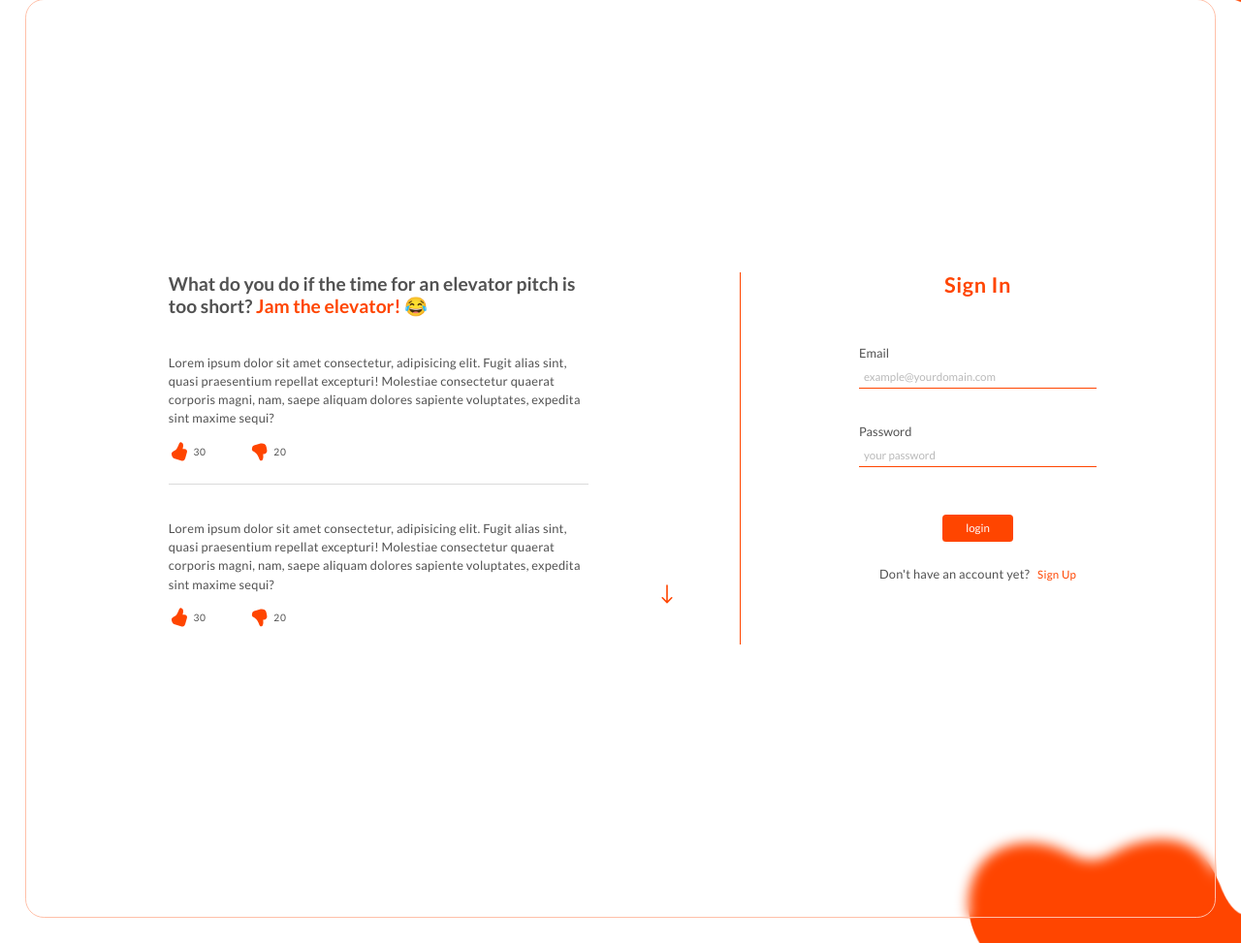
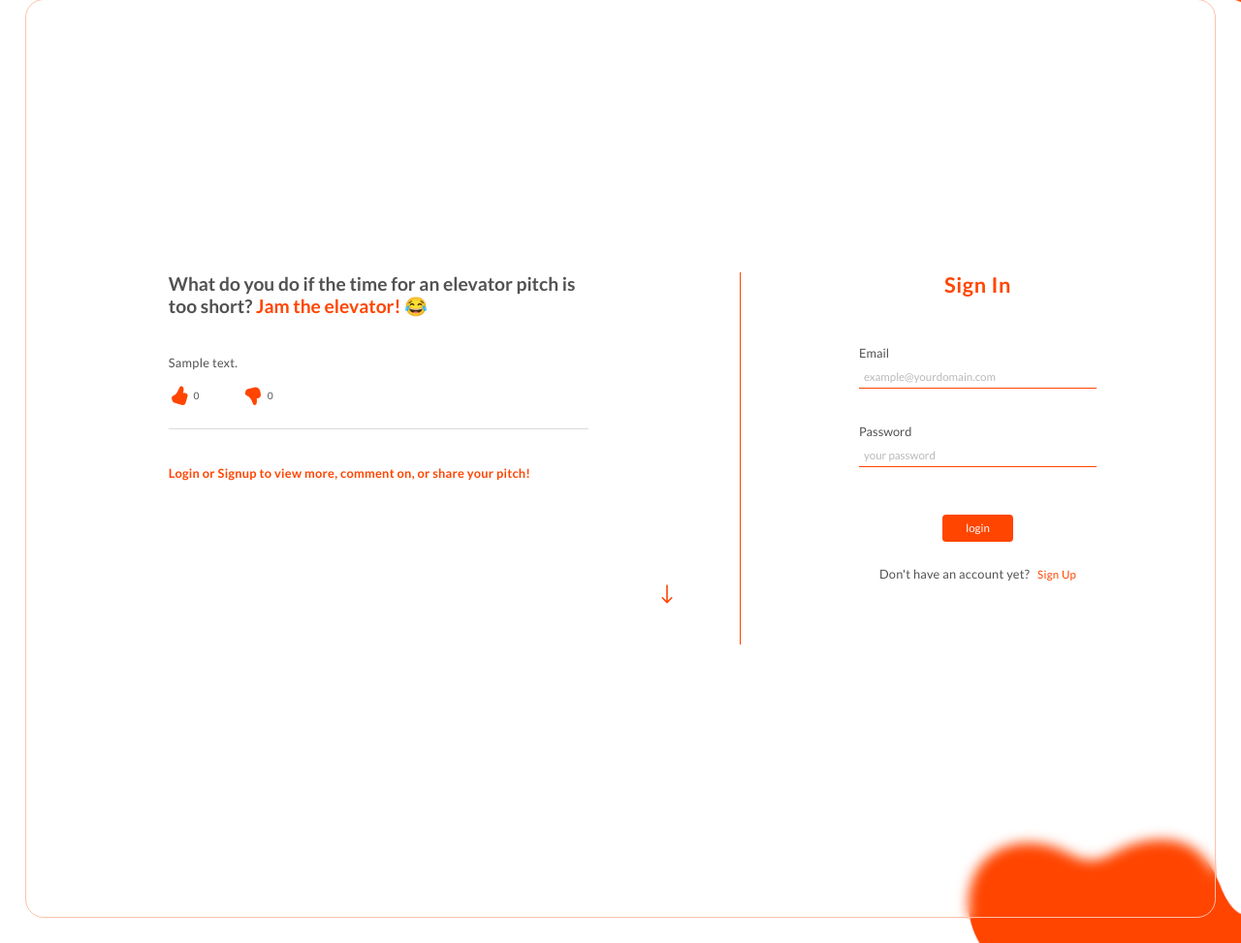
Before and after one commit to thesmartcoder7/crowdpitch, a Flask app: page / in a window 1280 px wide. Shown: the part 27-1000 px from the top of the page at 97% size. Run offline with Flask 2, Linux system fonts and the light colour scheme; tables that the repository leaves empty hold one stand-in row (values such as "Sample post").

Commit message:
patch: fix the sql uri problem

```diff
--- a/app/main/views.py
+++ b/app/main/views.py
@@ -19,7 +19,8 @@ def pitch():
 
 @app.route('/')
 def home():
-    return render_template('index.html')
+    all_pitches = Pitch.query.limit(5).all()
+    return render_template('index.html', pitches = all_pitches)
 
 
 @app.route('/user/<username>',  methods=["POST", "GET"])
--- a/app/templates/index.html
+++ b/app/templates/index.html
@@ -22,13 +22,9 @@
           <span>Jam the elevator! 😂</span>
         </h2>
         <!-- keep -->
+        {% for pitch in pitches %}
         <div class="pitch-div">
-          <p class="pitch">
-            Lorem ipsum dolor sit amet consectetur, adipisicing elit. Fugit
-            alias sint, quasi praesentium repellat excepturi! Molestiae
-            consectetur quaerat corporis magni, nam, saepe aliquam dolores
-            sapiente voluptates, expedita sint maxime sequi?
-          </p>
+          <p class="pitch">{{pitch.content}}</p>
           <div class="stats">
             <div class="likes">
               <svg aria-hidden="true" role="img" viewBox="0 0 16 16">
@@ -37,7 +33,7 @@
                   d="M9.58 1.052c-.75-.209-1.336.35-1.545.871c-.24.6-.453 1.021-.706 1.524a44.75 44.75 0 0 0-.533 1.09c-.475 1.01-.948 1.656-1.293 2.045a4.063 4.063 0 0 1-.405.402a1.92 1.92 0 0 1-.101.081l-.016.012L3.109 8.18a2 2 0 0 0-.856 2.426l.52 1.384a2 2 0 0 0 1.273 1.205l5.356 1.682a2.5 2.5 0 0 0 3.148-1.68l1.364-4.647a2 2 0 0 0-1.92-2.563H10.61c.066-.227.133-.479.195-.74c.131-.562.243-1.203.232-1.738c-.009-.497-.06-1.019-.264-1.462c-.219-.475-.602-.832-1.192-.996ZM4.978 7.08l-.002.001Z"
                 />
               </svg>
-              <span>30</span>
+              <span>0</span>
             </div>
             <div class="dislikes">
               <svg aria-hidden="true" role="img" viewBox="0 0 16 16">
@@ -46,104 +42,12 @@
                   d="M13.094 4.62a3.5 3.5 0 0 0-4.377-2.727l-4.95 1.375a2 2 0 0 0-1.43 1.558l-.224 1.196c-.165.879.46 1.647 1.157 1.936c.255.106.546.253.853.458c1.68 1.119 2.48 2.636 3.016 3.925c.096.232.188.47.277.699c.146.376.284.73.416 1.001c.111.227.245.455.42.63c.186.188.435.329.748.329c.357 0 .666-.124.912-.34c.235-.207.393-.481.502-.761c.214-.554.281-1.251.29-1.893A14.73 14.73 0 0 0 10.577 10h.512a2.5 2.5 0 0 0 2.457-2.961l-.453-2.42Z"
                 />
               </svg>
-              <span>20</span>
+              <span>0</span>
             </div>
           </div>
           <hr />
         </div>
-
-        <!-- delete after loop -->
-        <div class="pitch-div">
-          <p class="pitch">
-            Lorem ipsum dolor sit amet consectetur, adipisicing elit. Fugit
-            alias sint, quasi praesentium repellat excepturi! Molestiae
-            consectetur quaerat corporis magni, nam, saepe aliquam dolores
-            sapiente voluptates, expedita sint maxime sequi?
-          </p>
-          <div class="stats">
-            <div class="likes">
-              <svg aria-hidden="true" role="img" viewBox="0 0 16 16">
-                <path
-                  fill="#ff4500"
-                  d="M9.58 1.052c-.75-.209-1.336.35-1.545.871c-.24.6-.453 1.021-.706 1.524a44.75 44.75 0 0 0-.533 1.09c-.475 1.01-.948 1.656-1.293 2.045a4.063 4.063 0 0 1-.405.402a1.92 1.92 0 0 1-.101.081l-.016.012L3.109 8.18a2 2 0 0 0-.856 2.426l.52 1.384a2 2 0 0 0 1.273 1.205l5.356 1.682a2.5 2.5 0 0 0 3.148-1.68l1.364-4.647a2 2 0 0 0-1.92-2.563H10.61c.066-.227.133-.479.195-.74c.131-.562.243-1.203.232-1.738c-.009-.497-.06-1.019-.264-1.462c-.219-.475-.602-.832-1.192-.996ZM4.978 7.08l-.002.001Z"
-                />
-              </svg>
-              <span>30</span>
-            </div>
-            <div class="dislikes">
-              <svg aria-hidden="true" role="img" viewBox="0 0 16 16">
-                <path
-                  fill="#ff4500"
-                  d="M13.094 4.62a3.5 3.5 0 0 0-4.377-2.727l-4.95 1.375a2 2 0 0 0-1.43 1.558l-.224 1.196c-.165.879.46 1.647 1.157 1.936c.255.106.546.253.853.458c1.68 1.119 2.48 2.636 3.016 3.925c.096.232.188.47.277.699c.146.376.284.73.416 1.001c.111.227.245.455.42.63c.186.188.435.329.748.329c.357 0 .666-.124.912-.34c.235-.207.393-.481.502-.761c.214-.554.281-1.251.29-1.893A14.73 14.73 0 0 0 10.577 10h.512a2.5 2.5 0 0 0 2.457-2.961l-.453-2.42Z"
-                />
-              </svg>
-              <span>20</span>
-            </div>
-          </div>
-          <hr />
-        </div>
-
-        <div class="pitch-div">
-          <p class="pitch">
-            Lorem ipsum dolor sit amet consectetur, adipisicing elit. Fugit
-            alias sint, quasi praesentium repellat excepturi! Molestiae
-            consectetur quaerat corporis magni, nam, saepe aliquam dolores
-            sapiente voluptates, expedita sint maxime sequi?
-          </p>
-          <div class="stats">
-            <div class="likes">
-              <svg aria-hidden="true" role="img" viewBox="0 0 16 16">
-                <path
-                  fill="#ff4500"
-                  d="M9.58 1.052c-.75-.209-1.336.35-1.545.871c-.24.6-.453 1.021-.706 1.524a44.75 44.75 0 0 0-.533 1.09c-.475 1.01-.948 1.656-1.293 2.045a4.063 4.063 0 0 1-.405.402a1.92 1.92 0 0 1-.101.081l-.016.012L3.109 8.18a2 2 0 0 0-.856 2.426l.52 1.384a2 2 0 0 0 1.273 1.205l5.356 1.682a2.5 2.5 0 0 0 3.148-1.68l1.364-4.647a2 2 0 0 0-1.92-2.563H10.61c.066-.227.133-.479.195-.74c.131-.562.243-1.203.232-1.738c-.009-.497-.06-1.019-.264-1.462c-.219-.475-.602-.832-1.192-.996ZM4.978 7.08l-.002.001Z"
-                />
-              </svg>
-              <span>30</span>
-            </div>
-            <div class="dislikes">
-              <svg aria-hidden="true" role="img" viewBox="0 0 16 16">
-                <path
-                  fill="#ff4500"
-                  d="M13.094 4.62a3.5 3.5 0 0 0-4.377-2.727l-4.95 1.375a2 2 0 0 0-1.43 1.558l-.224 1.196c-.165.879.46 1.647 1.157 1.936c.255.106.546.253.853.458c1.68 1.119 2.48 2.636 3.016 3.925c.096.232.188.47.277.699c.146.376.284.73.416 1.001c.111.227.245.455.42.63c.186.188.435.329.748.329c.357 0 .666-.124.912-.34c.235-.207.393-.481.502-.761c.214-.554.281-1.251.29-1.893A14.73 14.73 0 0 0 10.577 10h.512a2.5 2.5 0 0 0 2.457-2.961l-.453-2.42Z"
-                />
-              </svg>
-              <span>20</span>
-            </div>
-          </div>
-          <hr />
-        </div>
-
-        <div class="pitch-div">
-          <p class="pitch">
-            Lorem ipsum dolor sit amet consectetur, adipisicing elit. Fugit
-            alias sint, quasi praesentium repellat excepturi! Molestiae
-            consectetur quaerat corporis magni, nam, saepe aliquam dolores
-            sapiente voluptates, expedita sint maxime sequi?
-          </p>
-          <div class="stats">
-            <div class="likes">
-              <svg aria-hidden="true" role="img" viewBox="0 0 16 16">
-                <path
-                  fill="#ff4500"
-                  d="M9.58 1.052c-.75-.209-1.336.35-1.545.871c-.24.6-.453 1.021-.706 1.524a44.75 44.75 0 0 0-.533 1.09c-.475 1.01-.948 1.656-1.293 2.045a4.063 4.063 0 0 1-.405.402a1.92 1.92 0 0 1-.101.081l-.016.012L3.109 8.18a2 2 0 0 0-.856 2.426l.52 1.384a2 2 0 0 0 1.273 1.205l5.356 1.682a2.5 2.5 0 0 0 3.148-1.68l1.364-4.647a2 2 0 0 0-1.92-2.563H10.61c.066-.227.133-.479.195-.74c.131-.562.243-1.203.232-1.738c-.009-.497-.06-1.019-.264-1.462c-.219-.475-.602-.832-1.192-.996ZM4.978 7.08l-.002.001Z"
-                />
-              </svg>
-              <span>30</span>
-            </div>
-            <div class="dislikes">
-              <svg aria-hidden="true" role="img" viewBox="0 0 16 16">
-                <path
-                  fill="#ff4500"
-                  d="M13.094 4.62a3.5 3.5 0 0 0-4.377-2.727l-4.95 1.375a2 2 0 0 0-1.43 1.558l-.224 1.196c-.165.879.46 1.647 1.157 1.936c.255.106.546.253.853.458c1.68 1.119 2.48 2.636 3.016 3.925c.096.232.188.47.277.699c.146.376.284.73.416 1.001c.111.227.245.455.42.63c.186.188.435.329.748.329c.357 0 .666-.124.912-.34c.235-.207.393-.481.502-.761c.214-.554.281-1.251.29-1.893A14.73 14.73 0 0 0 10.577 10h.512a2.5 2.5 0 0 0 2.457-2.961l-.453-2.42Z"
-                />
-              </svg>
-              <span>20</span>
-            </div>
-          </div>
-          <hr />
-        </div>
-
-        <!-- deletion ends here -->
+        {% endfor %}
 
         <p class="cta">
           Login or Signup to view more, comment on, or share your pitch!
```
Also changed, not shown: app/templates/base.html (deleted).
